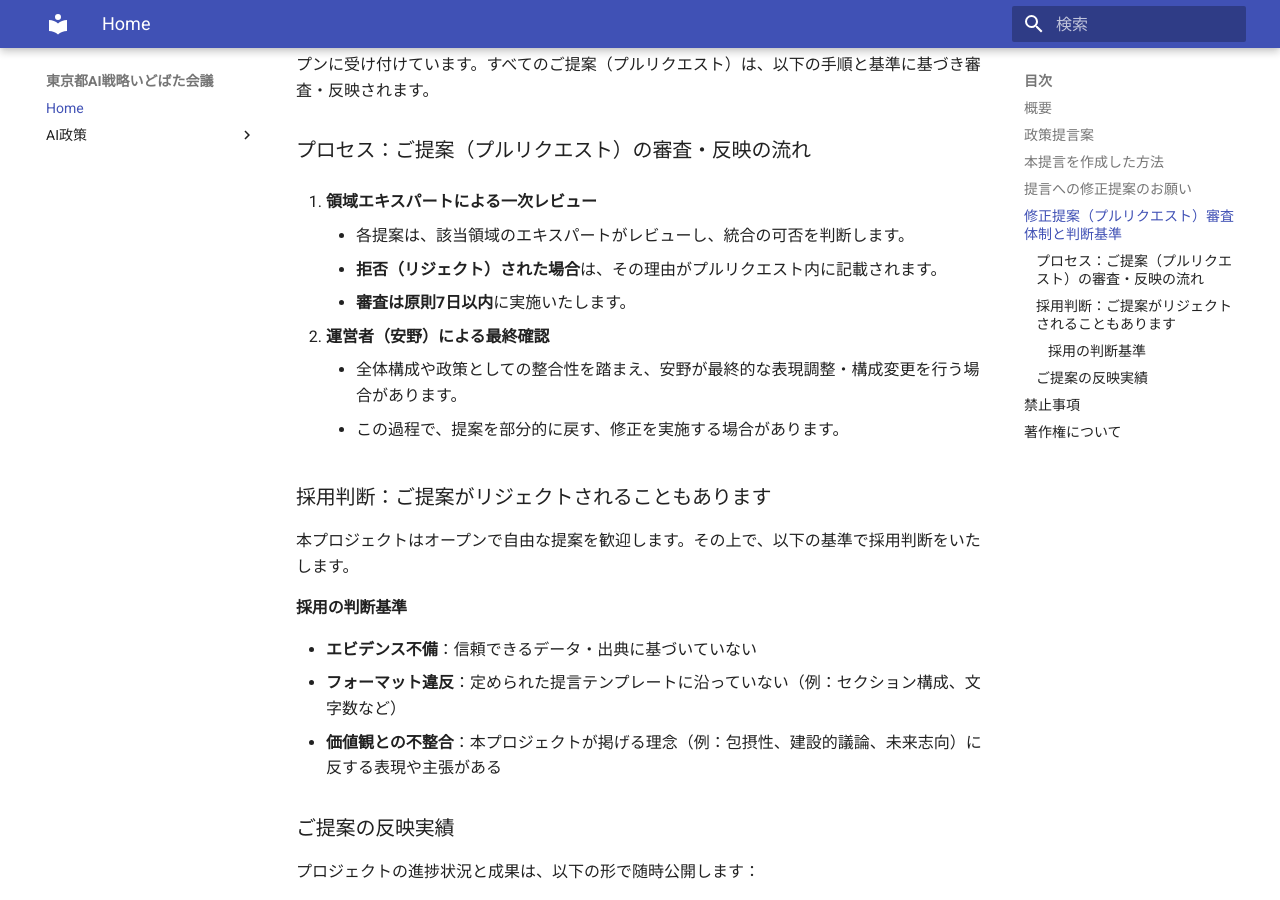
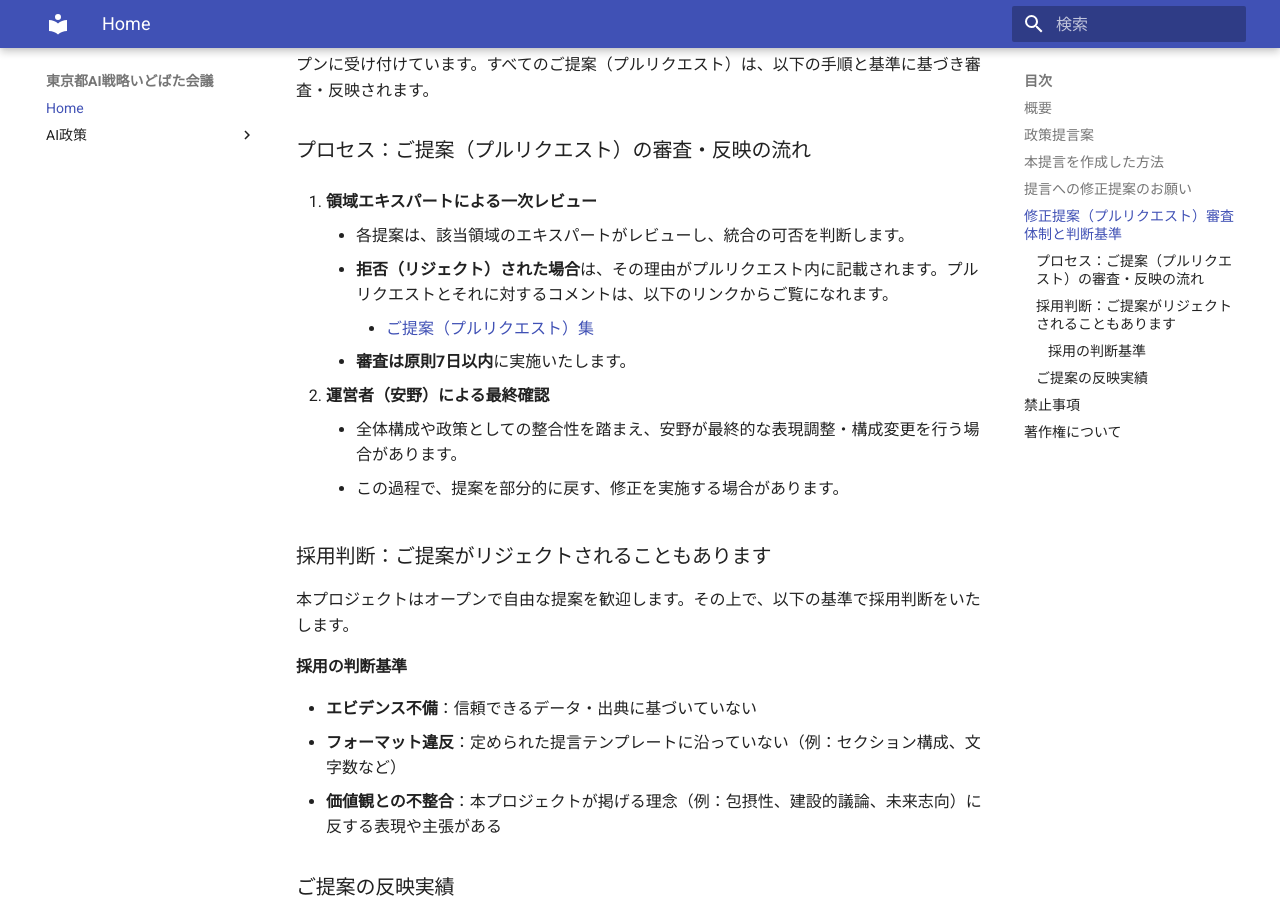
Before and after one commit to takahiroanno2024/2025_ai_idobatakaigi_output, an MkDocs documentation site: the page built from docs/index.md, in a window 1280 px wide and 900 px high, scrolled down 1675 px. Built offline with MkDocs 1.6.1 and Material for MkDocs 9.7.7, drawn with Linux system fonts in a browser that asks for light colours.

Commit message:
Update index.md

```diff
--- a/docs/index.md
+++ b/docs/index.md
@@ -52,7 +52,8 @@ AIとのチャットを通して修正提案ができますので、提言の改
 
 1. **領域エキスパートによる一次レビュー**
     - 各提案は、該当領域のエキスパートがレビューし、統合の可否を判断します。
-    - **拒否（リジェクト）された場合**は、その理由がプルリクエスト内に記載されます。
+    - **拒否（リジェクト）された場合**は、その理由がプルリクエスト内に記載されます。プルリクエストとそれに対するコメントは、以下のリンクからご覧になれます。
+        - [ご提案（プルリクエスト）集](https://github.com/takahiroanno2024/2025_ai_idobatakaigi_output/pulls)
     - **審査は原則7日以内**に実施いたします。
 
 2. **運営者（安野）による最終確認**
```
